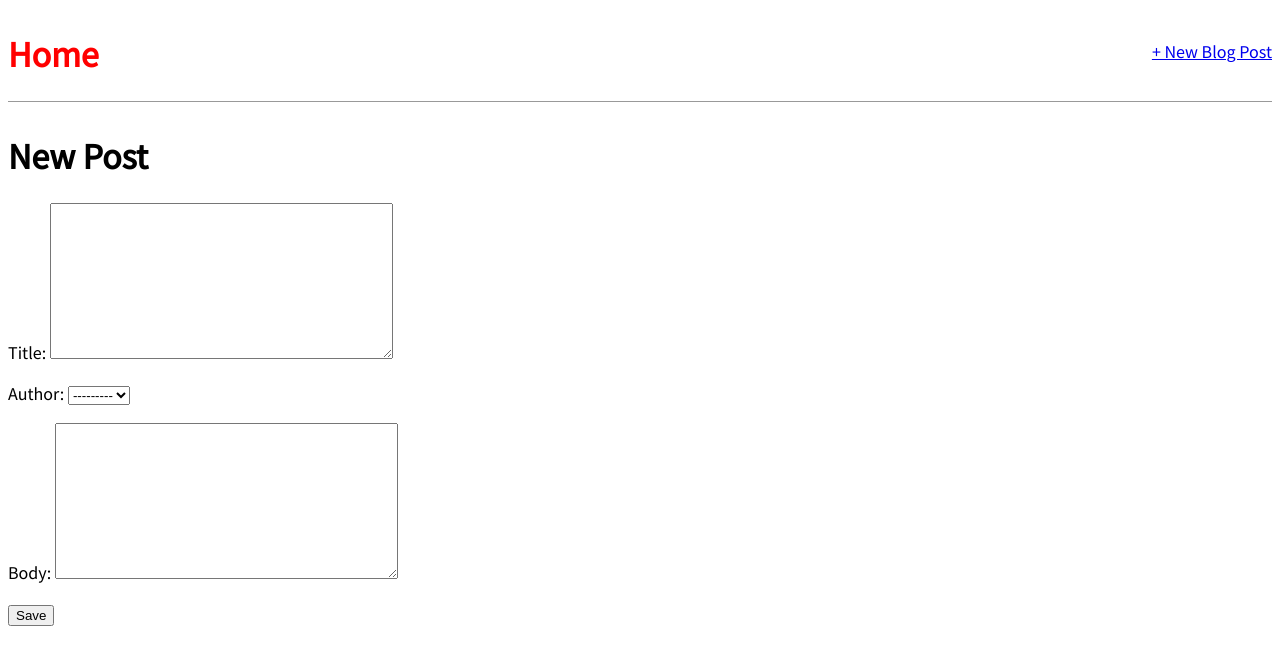
After one commit to raviindorey/DjangoForBeginners, a Django app: page /post/new/ in a window 1280 px wide. The commit adds this page. Shown: the top 665 px of the page. Run offline with Django 3.2, Linux system fonts and the light colour scheme; data comes from the database, SQL or seed files in the repository; both versions use the stored data as it was after the commit.

Commit message:
Create a post with CreateView

```diff
--- a/Chapter06/blog_project/blog/models.py
+++ b/Chapter06/blog_project/blog/models.py
@@ -1,4 +1,5 @@
 from django.db import models
+from django.urls import reverse
 
 
 class Post(models.Model):
@@ -6,5 +7,8 @@ class Post(models.Model):
     author = models.ForeignKey('auth.User', on_delete=models.CASCADE)
     body = models.TextField()
 
+    def get_absolute_url(self):
+        return reverse('post_detail', args=[str(self.id)])
+
     def __str__(self):
         return self.title
--- a/Chapter06/blog_project/blog/urls.py
+++ b/Chapter06/blog_project/blog/urls.py
@@ -1,7 +1,8 @@
 from django.urls import path
-from .views import BlogListView, BlogDetailView
+from .views import BlogListView, BlogDetailView, BlogCreateView
 
 urlpatterns = [
+    path('post/<int:pk>/', BlogDetailView.as_view(), name='post_detail'),
+    path('post/new/', BlogCreateView.as_view(), name='post_new'),
     path('', BlogListView.as_view(), name='home'),
-    path('post/<int:pk>/', BlogDetailView.as_view(), name='post_detail'),
 ]
--- a/Chapter06/blog_project/blog/views.py
+++ b/Chapter06/blog_project/blog/views.py
@@ -1,4 +1,6 @@
 from django.views.generic import ListView, DetailView
+from django.views.generic.edit import CreateView
+
 from .models import Post
 
 
@@ -11,3 +13,9 @@ class BlogListView(ListView):
 class BlogDetailView(DetailView):
     model = Post
     template_name = 'post_detail.html'
+
+
+class BlogCreateView(CreateView):
+    model = Post
+    template_name = 'post_new.html'
+    fields = ['title', 'author', 'body']
--- a/Chapter06/blog_project/templates/base.html
+++ b/Chapter06/blog_project/templates/base.html
@@ -10,14 +10,18 @@
 </head>
 <body>
   <header>
-    <h1>
-      <a href="{% url 'home' %}">Home</a>
-    </h1>
+    <div class="nav-left">
+      <h1>
+        <a href="{% url 'home' %}">Home</a>
+      </h1>
+    </div>
+    <div class="nav-right">
+      <a href="{% url 'post_new' %}">+ New Blog Post</a>
+    </div>
   </header>
 
-  <div>
-    {% block content %}
-    {% endblock content %}
-  </div>
+  <!-- Block content -->
+  {% block content %}
+  {% endblock content %}
 </body>
 </html>
--- /dev/null
+++ b/Chapter06/blog_project/templates/post_new.html
@@ -0,0 +1,10 @@
+{% extends 'base.html' %}
+
+{% block content %}
+  <h1>New Post</h1>
+  <form action="" method="post">
+    {% csrf_token %}
+    {{ form.as_p }}
+    <input type="submit" value="Save">
+  </form>
+{% endblock content %}
```
Also changed, not shown: Chapter06/blog_project/db.sqlite3.
